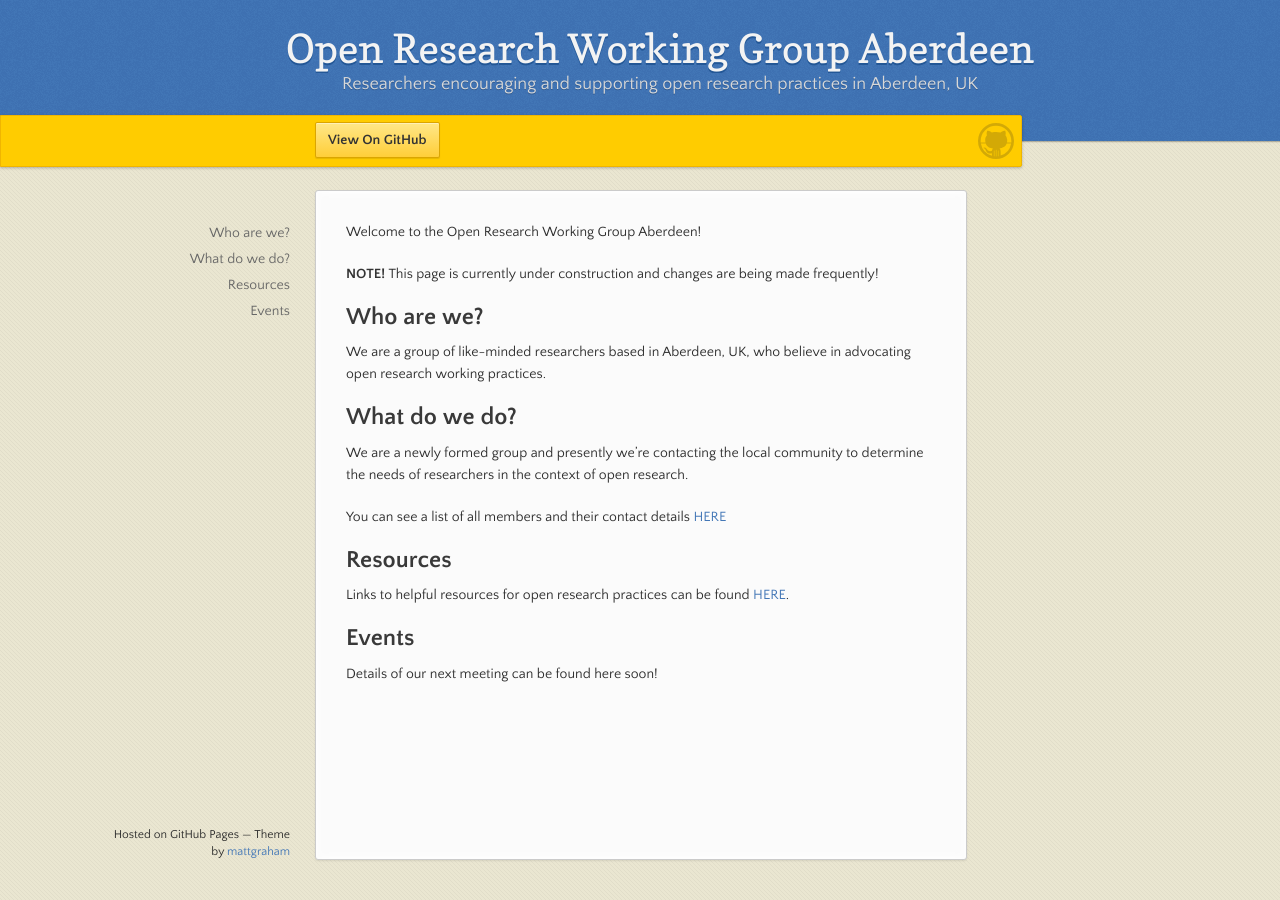
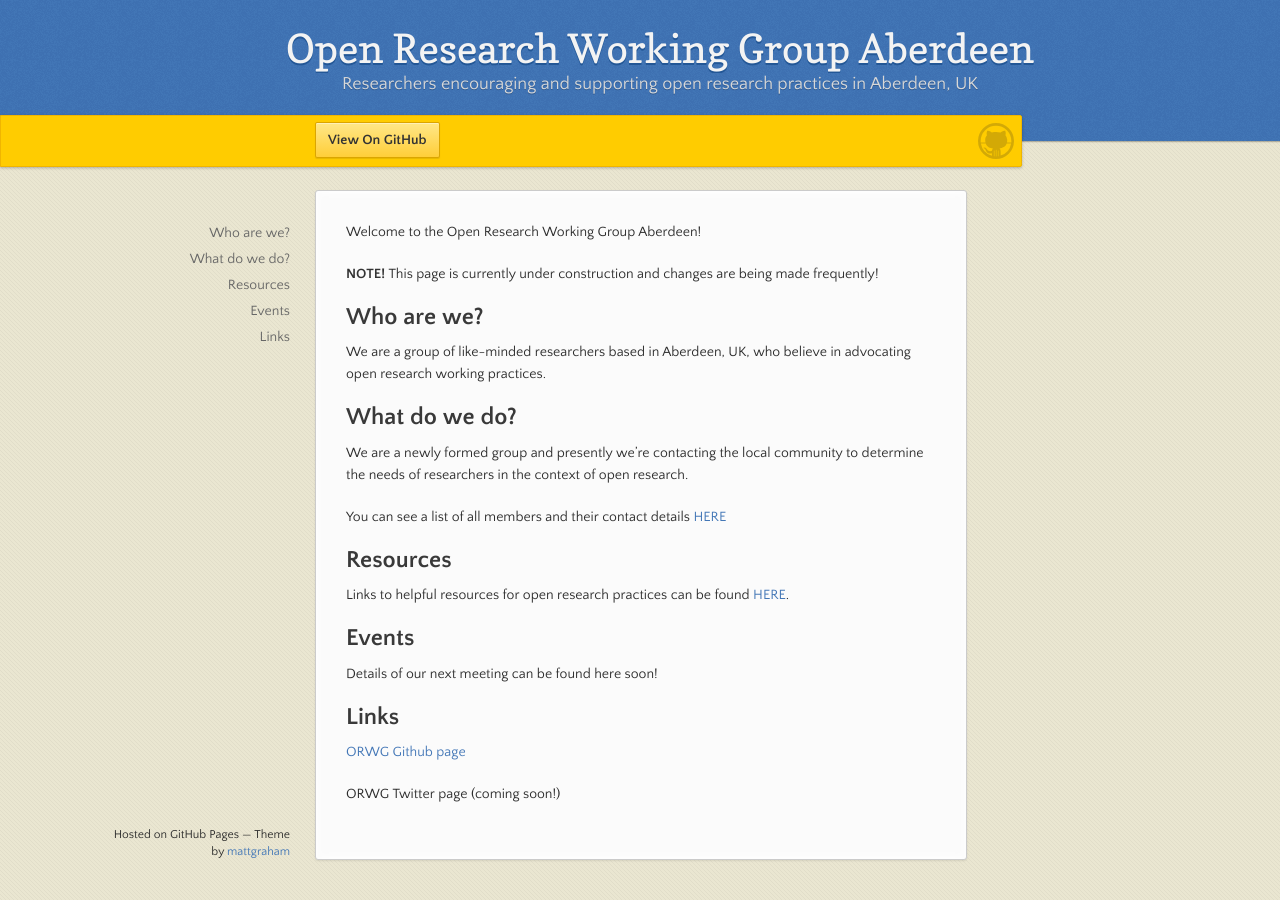
Before and after one commit to ORWG-Aberdeen/ORWG-Aberdeen.github.io, a Jekyll site: the page built from index.md, in a window 1280 px wide. Built offline with Jekyll 4.4.1, drawn with Linux system fonts in a browser that asks for light colours.

Commit message:
Adding github link

```diff
--- a/index.md
+++ b/index.md
@@ -26,3 +26,9 @@ Links to helpful resources for open research practices can be found [HERE](./res
 ## Events
 
 Details of our next meeting can be found here soon!
+
+## Links
+
+[ORWG Github page](https://github.com/ORWG-Aberdeen)
+
+ORWG Twitter page (coming soon!)
```
